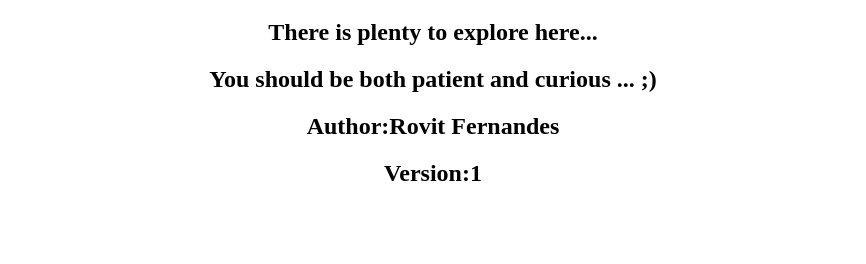
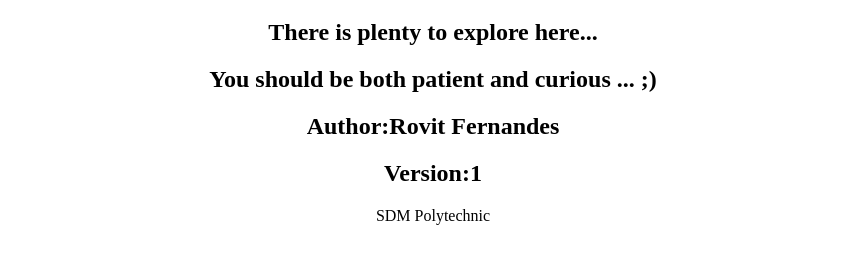
Before and after one commit to Renita29/simplepage1, a plain HTML site: page index.html in a window 1280 px wide. Shown: the part 252-516 px from the top of the page, without its empty margins (207-1073 px from the left). Drawn offline with Linux system fonts and the light colour scheme.

Commit message:
Added paragraph

```diff
--- a/index.html
+++ b/index.html
@@ -10,6 +10,7 @@
       <h2>You should be both patient and curious ... ;)</h2>
       <h2>Author:Rovit Fernandes</h2>
       <h2>Version:1</h2>
+      <p> SDM Polytechnic</p>
     </div>
   </body>
 </html>
```
